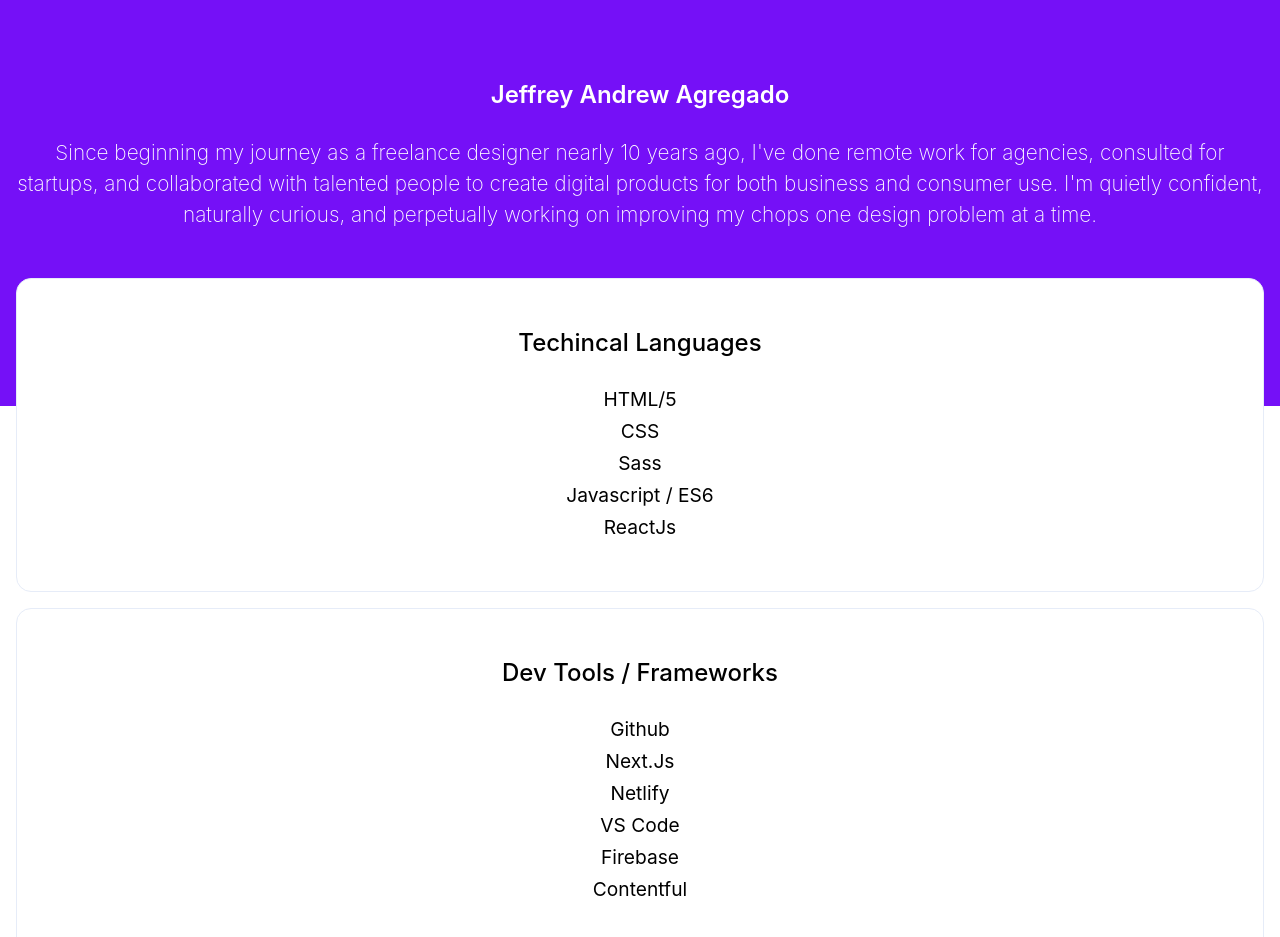
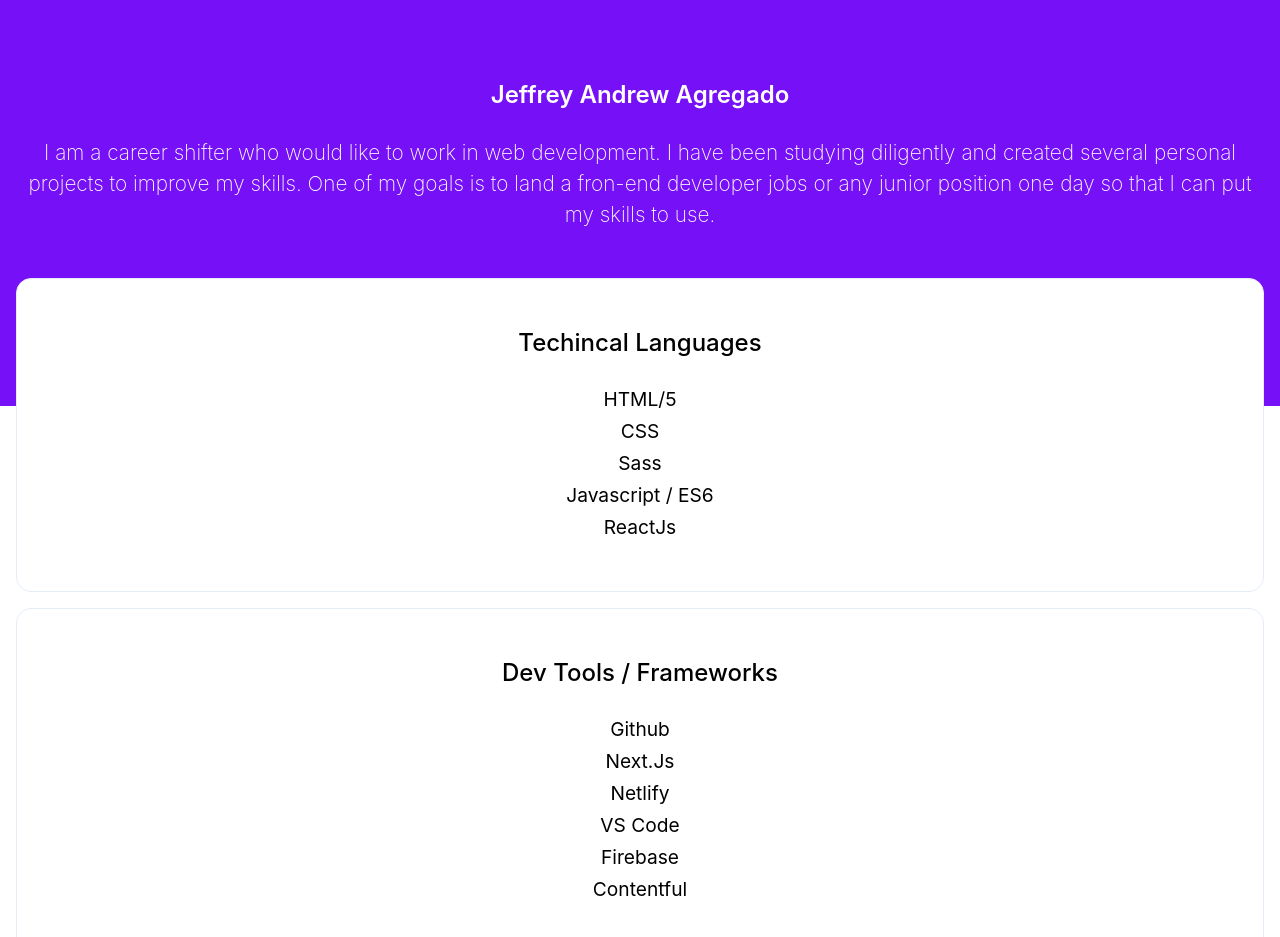
Before and after one commit to jeffagregado/portfoliov2, a Next.js app: page / in a window 1280 px wide. Shown: the part 820-1757 px from the top of the page. Built offline with nearby package versions, Linux system fonts and the light colour scheme.

Commit message:
updated info

```diff
--- a/pages/index.tsx
+++ b/pages/index.tsx
@@ -57,12 +57,11 @@
           <div>
             <h1>Jeffrey Andrew Agregado</h1>
             <p>
-              Since beginning my journey as a freelance designer nearly 10 years
-              ago, I've done remote work for agencies, consulted for startups,
-              and collaborated with talented people to create digital products
-              for both business and consumer use. I'm quietly confident,
-              naturally curious, and perpetually working on improving my chops
-              one design problem at a time.
+              I am a career shifter who would like to work in web development. I
+              have been studying diligently and created several personal
+              projects to improve my skills. One of my goals is to land a
+              fron-end developer jobs or any junior position one day so that I
+              can put my skills to use.
             </p>
           </div>
         </Container>
```
